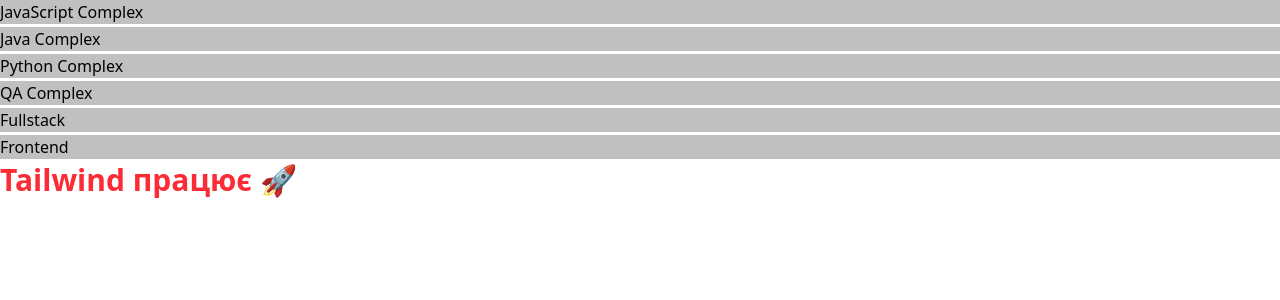
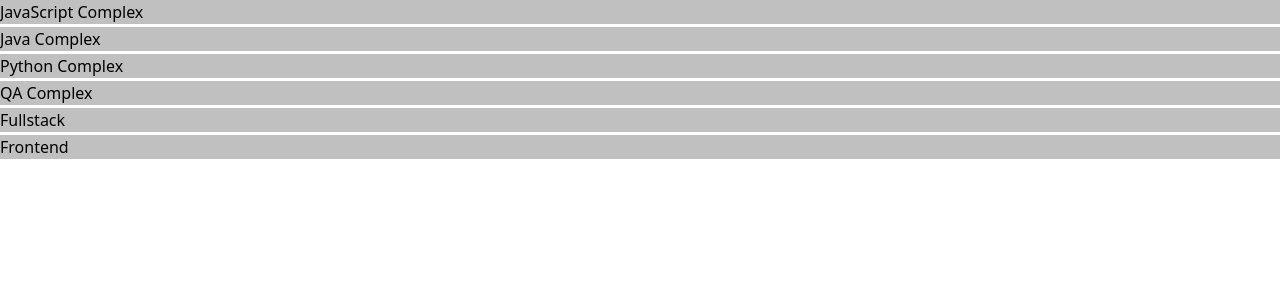
Before and after one commit to mariByr/react-works, a React (Vite) app: page / in a window 1280 px wide. Shown: the top 300 px of the page. Built offline with nearby package versions, Linux system fonts and the light colour scheme.

Commit message:
HW1 task 1 final version

```diff
--- a/src/App.tsx
+++ b/src/App.tsx
@@ -22,9 +22,7 @@
   }
 </ul>
 
-      <h1 className="text-red-500 text-3xl font-bold">
-        Tailwind працює 🚀
-      </h1>
+
     </>
   )
 }
```
